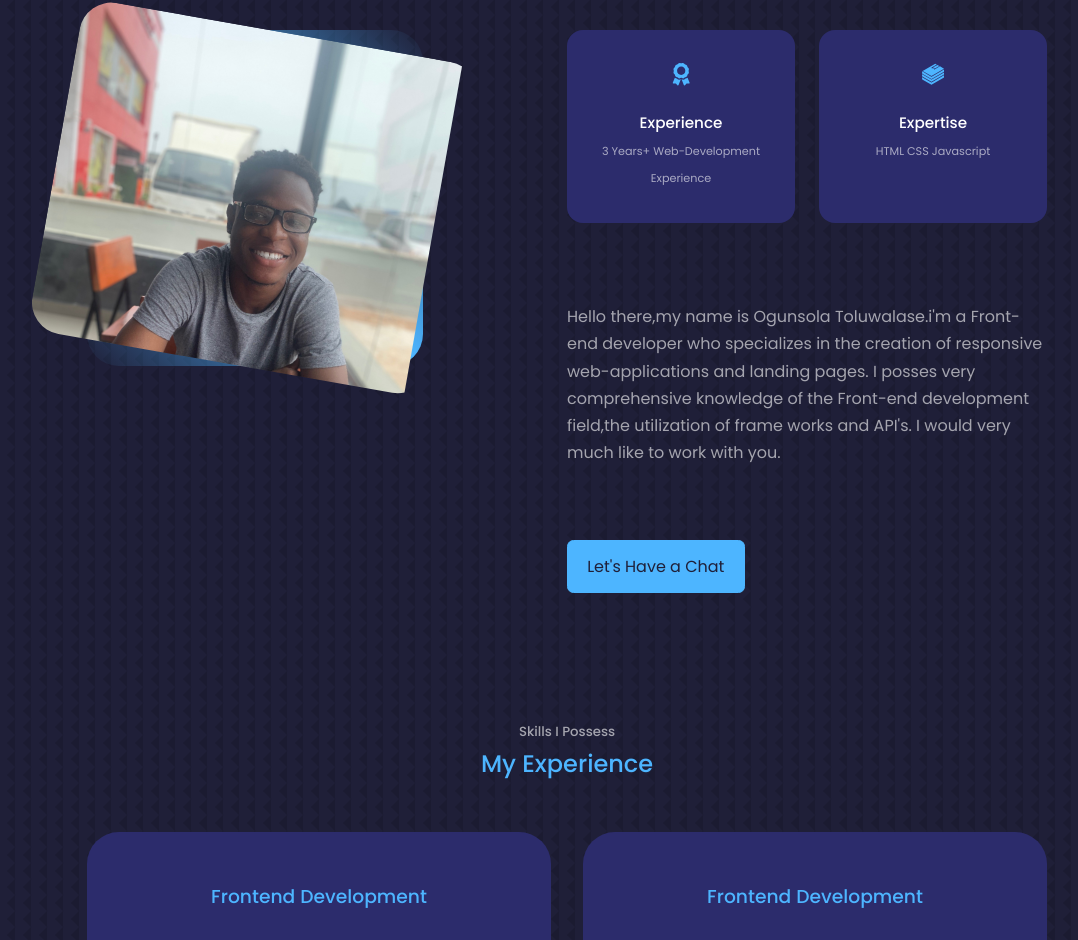
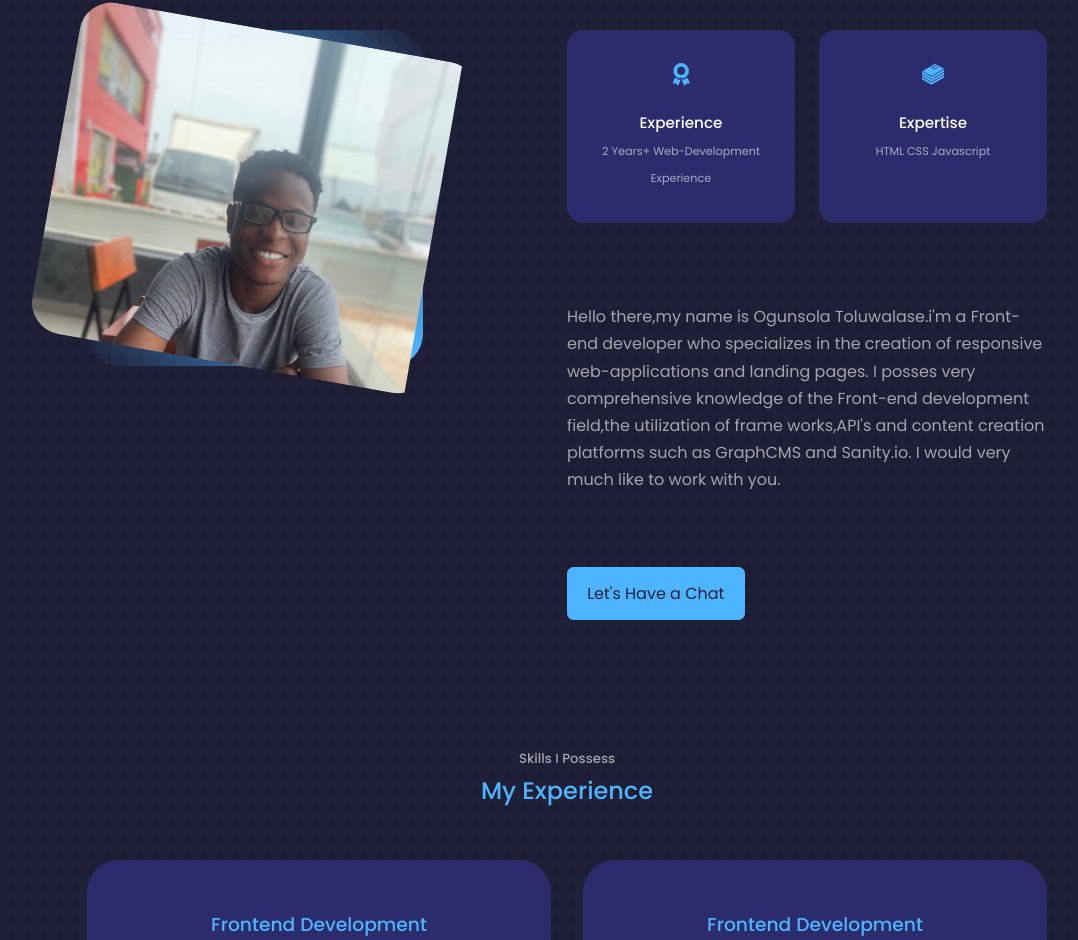
Before and after one commit to Captain-awesome619/portfolio, a React (Create React App) app: page / in a window 1280 px wide. Shown: the part 1009-1949 px from the top of the page, without its empty margins (73-1151 px from the left). Built offline with nearby package versions, Linux system fonts and the light colour scheme.

Commit message:
initial commit

```diff
--- a/src/components/about/About.jsx
+++ b/src/components/about/About.jsx
@@ -31,7 +31,7 @@ const About = () => {
             <article className="about__card">
               <FaAward className="about__icon"/>
               <h5>Experience</h5>
-              <small>3 Years+ Web-Development Experience</small>
+              <small>2 Years+ Web-Development Experience</small>
               </article>
             <article className="about__card">
               < SiBookstack className="about__icon"/>
@@ -40,7 +40,7 @@ const About = () => {
               </article>
             </div>
             <p >Hello there,my name is Ogunsola Toluwalase.i'm a Front-end developer who specializes in the creation of responsive web-applications and landing pages.
-              I posses very comprehensive knowledge of the Front-end development field,the utilization of frame works and API's.
+              I posses very comprehensive knowledge of the Front-end development field,the utilization of frame works,API's and content creation platforms such as GraphCMS and Sanity.io.
               I would very much like to work with you.</p>
               <a href='#contact' className='btn btn-primary'>Let's  Have a Chat</a>
           </motion.div>
```
